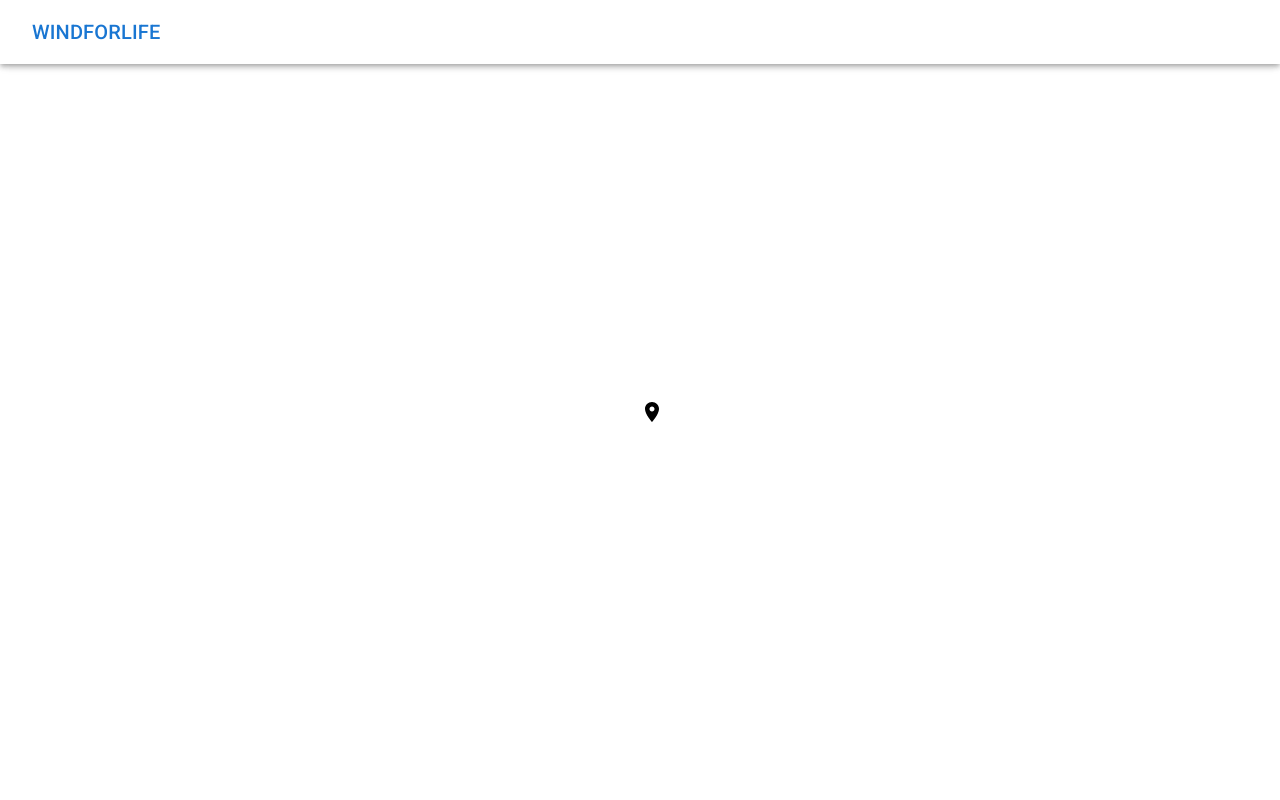
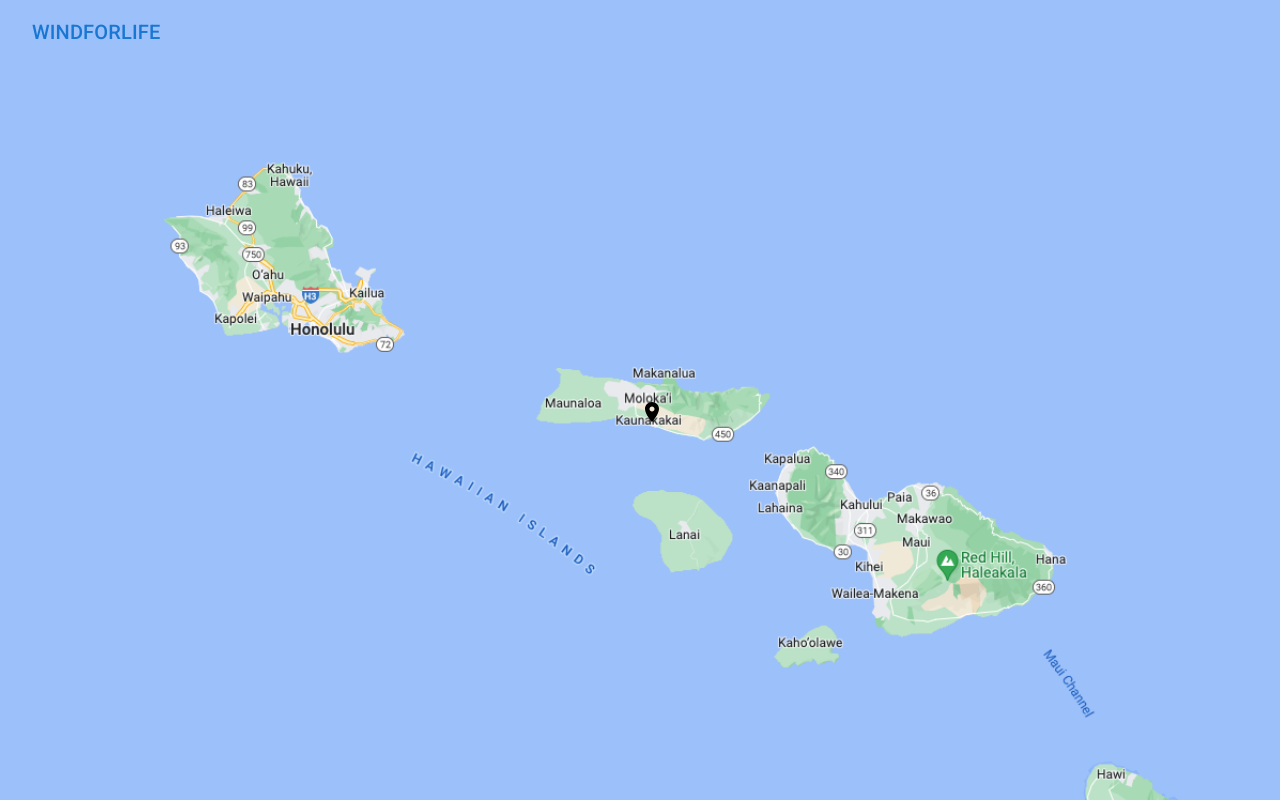
Before and after one commit to Jonathan-J8/windforlife, a React (Vite) app: page / in a window 1280 px wide. Built offline with nearby package versions, Linux system fonts and the light colour scheme.

Commit message:
feat: add default map  background

```diff
--- a/src/components/Navbar.tsx
+++ b/src/components/Navbar.tsx
@@ -3,7 +3,7 @@ import { AppBar, Button, Toolbar, Typography } from '@mui/material';
 const Navbar = () => {
   const navigate = () => (window.location.href = '/');
   return (
-    <AppBar color="transparent" role="navigation">
+    <AppBar color="transparent" role="navigation" sx={{ boxShadow: 'none' }}>
       <Toolbar>
         <Button aria-label="Navigate to homepage" onClick={navigate}>
           <Typography variant="h6" component="h1" sx={{ flexGrow: 1 }}>
--- a/src/components/style.module.css
+++ b/src/components/style.module.css
@@ -4,6 +4,10 @@
   left: 0;
   width: 100%;
   min-height: 100vh;
+  background-position: center;
+  background-repeat: no-repeat;
+  background-size: cover;
+  background-image: url(/public/map.png);
 }
 
 .marker {
```
Also changed, not shown: public/map.png (added).
